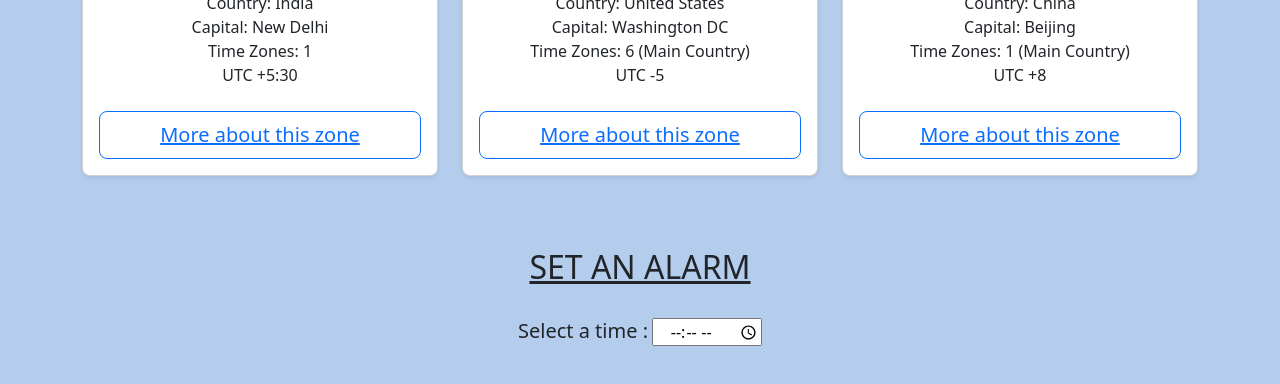
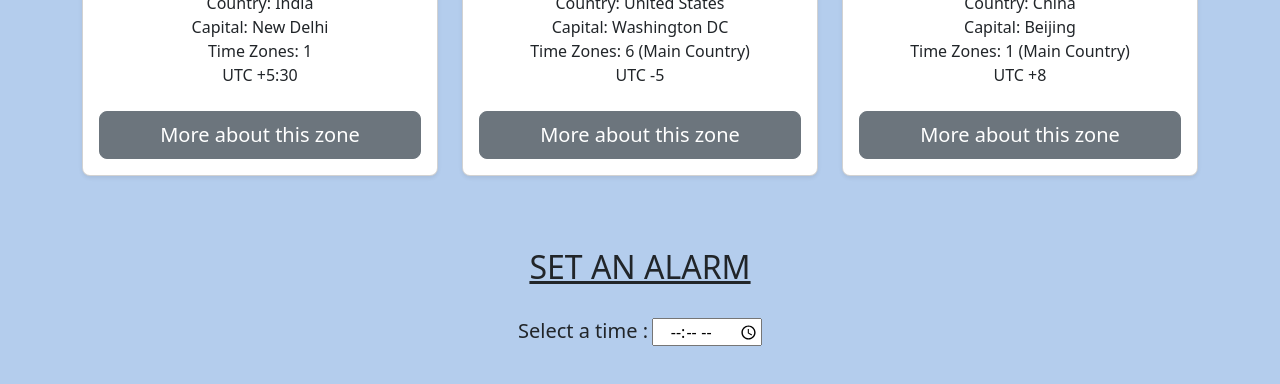
Before and after one commit to CodeNest-Studio/Web-Dev-Projects, a plain HTML site: page Alarm Clock/index.html in a window 1280 px wide. Shown: the part 368-752 px from the top of the page. Drawn offline with nearby package versions, Linux system fonts and the light colour scheme.

Commit message:
Refactored Code/Added Readme.md

```diff
--- a/Alarm Clock/index.html
+++ b/Alarm Clock/index.html
@@ -66,8 +66,8 @@
                 <li>Time Zones: 1</li>
                 <li>UTC +5:30</li>
               </ul>
-              <button type="button" class="w-100 btn btn-lg btn-outline-primary"><a
-                  href="https://www.timeanddate.com/time/zone/india">More about this zone</a></button>
+              <button type="button" class="w-100 btn btn-lg btn-secondary"><a
+                  href="https://www.timeanddate.com/time/zone/india" class="more">More about this zone</a></button>
             </div>
           </div>
         </div>
@@ -84,8 +84,8 @@
                 <li>Time Zones: 6 (Main Country)</li>
                 <li>UTC -5 </li>
               </ul>
-              <button type="button" class="w-100 btn btn-lg btn-outline-primary"><a
-                  href="https://www.timeanddate.com/time/zone/usa">More about this zone</a></button>
+              <button type="button" class="w-100 btn btn-lg btn-secondary"><a
+                  href="https://www.timeanddate.com/time/zone/usa" class="more">More about this zone</a></button>
             </div>
           </div>
         </div>
@@ -102,8 +102,8 @@
                 <li>Time Zones: 1 (Main Country)</li>
                 <li>UTC +8</li>
               </ul>
-              <button type="button" class="w-100 btn btn-lg btn-outline-primary"><a
-                  href="https://www.timeanddate.com/time/zone/china">More about this zone</a></button>
+              <button type="button" class="w-100 btn btn-lg btn-secondary"><a
+                  href="https://www.timeanddate.com/time/zone/china" class="more">More about this zone</a></button>
             </div>
           </div>
         </div>
--- a/Alarm Clock/style.css
+++ b/Alarm Clock/style.css
@@ -10,3 +10,15 @@
 .bgcolor{
     background-color: #b4cded;
 }
+
+.more{
+    color: #ffffff;
+}
+
+.more:hover{
+    color: #fdfffc;
+}
+
+a:any-link{
+    text-decoration: none;
+}
```
Also changed, not shown: 1 other file.
